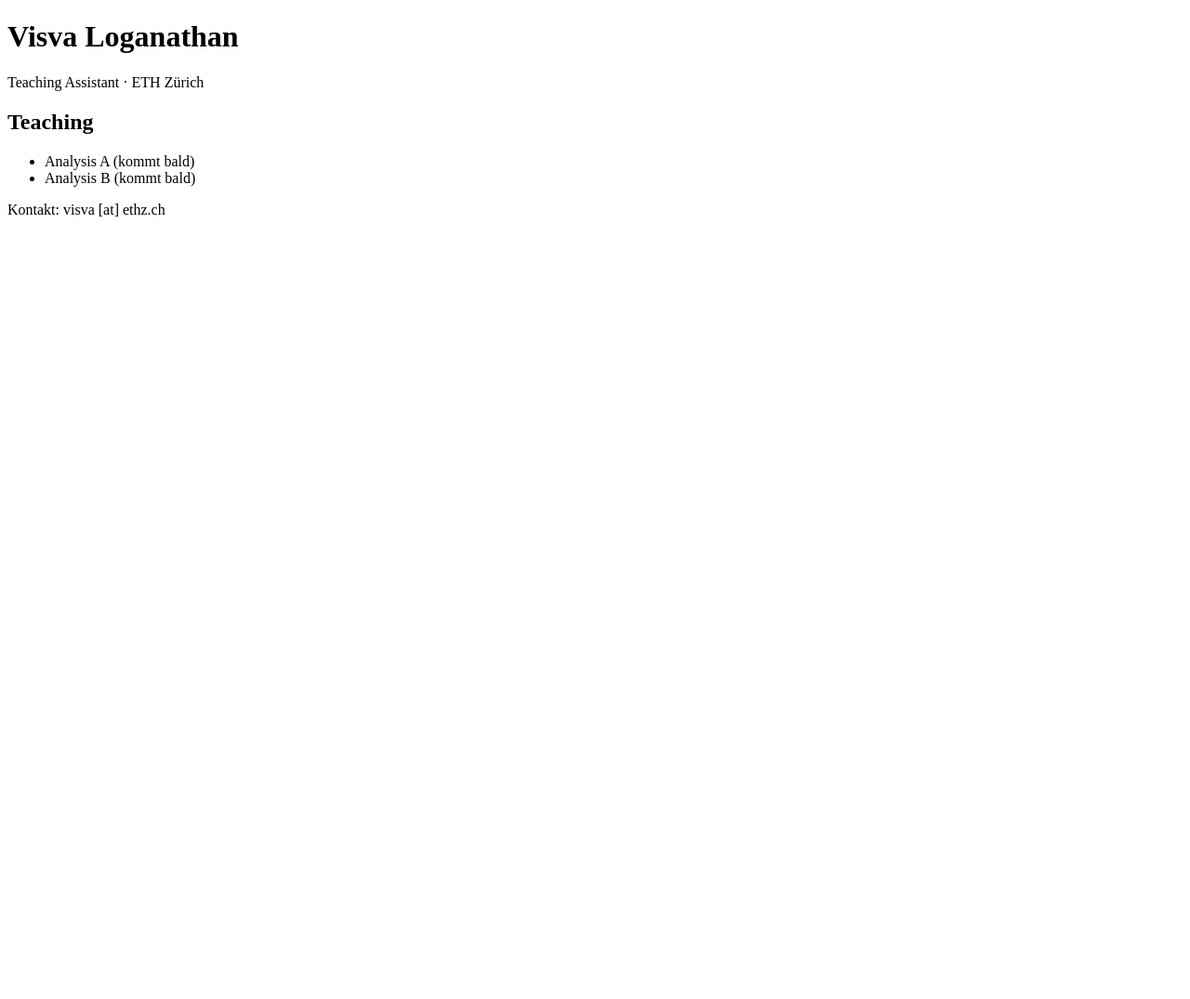
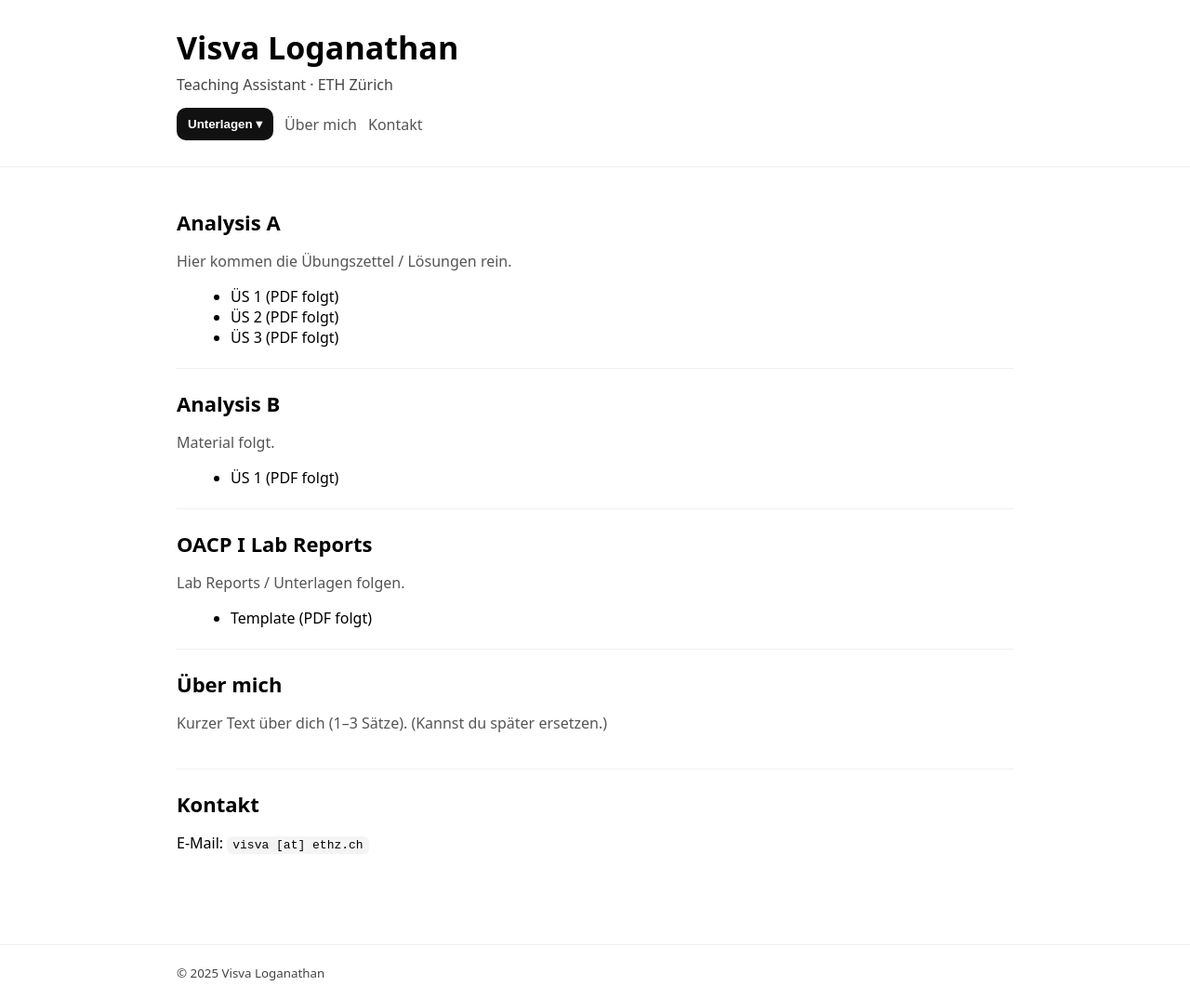
Before and after one commit to l-visva/visva-loganathan.github.io, a plain HTML site: page index.html in a window 1280 px wide. Shown: the whole page at 93% size. Before the commit the page ends 800 px from the top, so only its background shows below. Drawn offline with Linux system fonts and the light colour scheme.

Commit message:
Update index.html

```diff
--- a/index.html
+++ b/index.html
@@ -2,18 +2,129 @@
 <html lang="de">
 <head>
   <meta charset="utf-8">
+  <meta name="viewport" content="width=device-width, initial-scale=1">
   <title>Visva Loganathan</title>
+  <style>
+    body { font-family: system-ui, -apple-system, Segoe UI, Roboto, Arial, sans-serif; margin: 0; }
+    header { padding: 28px 18px; border-bottom: 1px solid #eee; }
+    main { max-width: 900px; margin: 0 auto; padding: 22px 18px 60px; }
+    h1 { margin: 0 0 6px; font-size: 34px; }
+    .sub { margin: 0; color: #444; }
+    nav { margin-top: 14px; display: flex; gap: 12px; align-items: center; flex-wrap: wrap; }
+    .menu { position: relative; display: inline-block; }
+    .btn {
+      background: #111; color: #fff; border: 0; padding: 10px 12px;
+      border-radius: 10px; cursor: pointer; font-weight: 600;
+    }
+    .btn:focus { outline: 2px solid #999; outline-offset: 2px; }
+    .dropdown {
+      display: none; position: absolute; top: 44px; left: 0;
+      background: #fff; border: 1px solid #e6e6e6; border-radius: 12px;
+      min-width: 240px; box-shadow: 0 10px 30px rgba(0,0,0,0.08); overflow: hidden;
+    }
+    .dropdown a {
+      display: block; padding: 10px 12px; text-decoration: none; color: #111;
+    }
+    .dropdown a:hover { background: #f5f5f5; }
+    .menu.open .dropdown { display: block; }
+    section { padding: 22px 0; border-bottom: 1px solid #f0f0f0; }
+    section:last-child { border-bottom: 0; }
+    h2 { margin: 0 0 10px; font-size: 22px; }
+    .muted { color: #555; }
+    ul { margin: 10px 0 0 18px; }
+    footer { padding: 18px; border-top: 1px solid #eee; color: #444; }
+    code { background: #f4f4f4; padding: 2px 6px; border-radius: 6px; }
+  </style>
 </head>
+
 <body>
-  <h1>Visva Loganathan</h1>
-  <p>Teaching Assistant · ETH Zürich</p>
+  <header>
+    <div style="max-width:900px;margin:0 auto;">
+      <h1>Visva Loganathan</h1>
+      <p class="sub">Teaching Assistant · ETH Zürich</p>
 
-  <h2>Teaching</h2>
-  <ul>
-    <li>Analysis A (kommt bald)</li>
-    <li>Analysis B (kommt bald)</li>
-  </ul>
+      <nav>
+        <div class="menu" id="unterlagenMenu">
+          <button class="btn" id="unterlagenBtn" aria-haspopup="true" aria-expanded="false">
+            Unterlagen ▾
+          </button>
+          <div class="dropdown" role="menu" aria-label="Unterlagen">
+            <a href="#analysis-a" role="menuitem">Analysis A</a>
+            <a href="#analysis-b" role="menuitem">Analysis B</a>
+            <a href="#oacp" role="menuitem">OACP I Lab Reports</a>
+          </div>
+        </div>
 
-  <p>Kontakt: visva [at] ethz.ch</p>
+        <a href="#about" class="muted" style="text-decoration:none;">Über mich</a>
+        <a href="#kontakt" class="muted" style="text-decoration:none;">Kontakt</a>
+      </nav>
+    </div>
+  </header>
+
+  <main>
+    <section id="analysis-a">
+      <h2>Analysis A</h2>
+      <p class="muted">Hier kommen die Übungszettel / Lösungen rein.</p>
+      <ul>
+        <li>ÜS 1 (PDF folgt)</li>
+        <li>ÜS 2 (PDF folgt)</li>
+        <li>ÜS 3 (PDF folgt)</li>
+      </ul>
+    </section>
+
+    <section id="analysis-b">
+      <h2>Analysis B</h2>
+      <p class="muted">Material folgt.</p>
+      <ul>
+        <li>ÜS 1 (PDF folgt)</li>
+      </ul>
+    </section>
+
+    <section id="oacp">
+      <h2>OACP I Lab Reports</h2>
+      <p class="muted">Lab Reports / Unterlagen folgen.</p>
+      <ul>
+        <li>Template (PDF folgt)</li>
+      </ul>
+    </section>
+
+    <section id="about">
+      <h2>Über mich</h2>
+      <p class="muted">Kurzer Text über dich (1–3 Sätze). (Kannst du später ersetzen.)</p>
+    </section>
+
+    <section id="kontakt">
+      <h2>Kontakt</h2>
+      <p>E-Mail: <code>visva [at] ethz.ch</code></p>
+    </section>
+  </main>
+
+  <footer>
+    <div style="max-width:900px;margin:0 auto;">
+      <small>© <span id="year"></span> Visva Loganathan</small>
+    </div>
+  </footer>
+
+  <script>
+    // Dropdown öffnen/schließen
+    const menu = document.getElementById("unterlagenMenu");
+    const btn  = document.getElementById("unterlagenBtn");
+
+    btn.addEventListener("click", () => {
+      const isOpen = menu.classList.toggle("open");
+      btn.setAttribute("aria-expanded", String(isOpen));
+    });
+
+    // schließen bei Klick außerhalb
+    document.addEventListener("click", (e) => {
+      if (!menu.contains(e.target)) {
+        menu.classList.remove("open");
+        btn.setAttribute("aria-expanded", "false");
+      }
+    });
+
+    // Jahr im Footer
+    document.getElementById("year").textContent = new Date().getFullYear();
+  </script>
 </body>
 </html>
```
